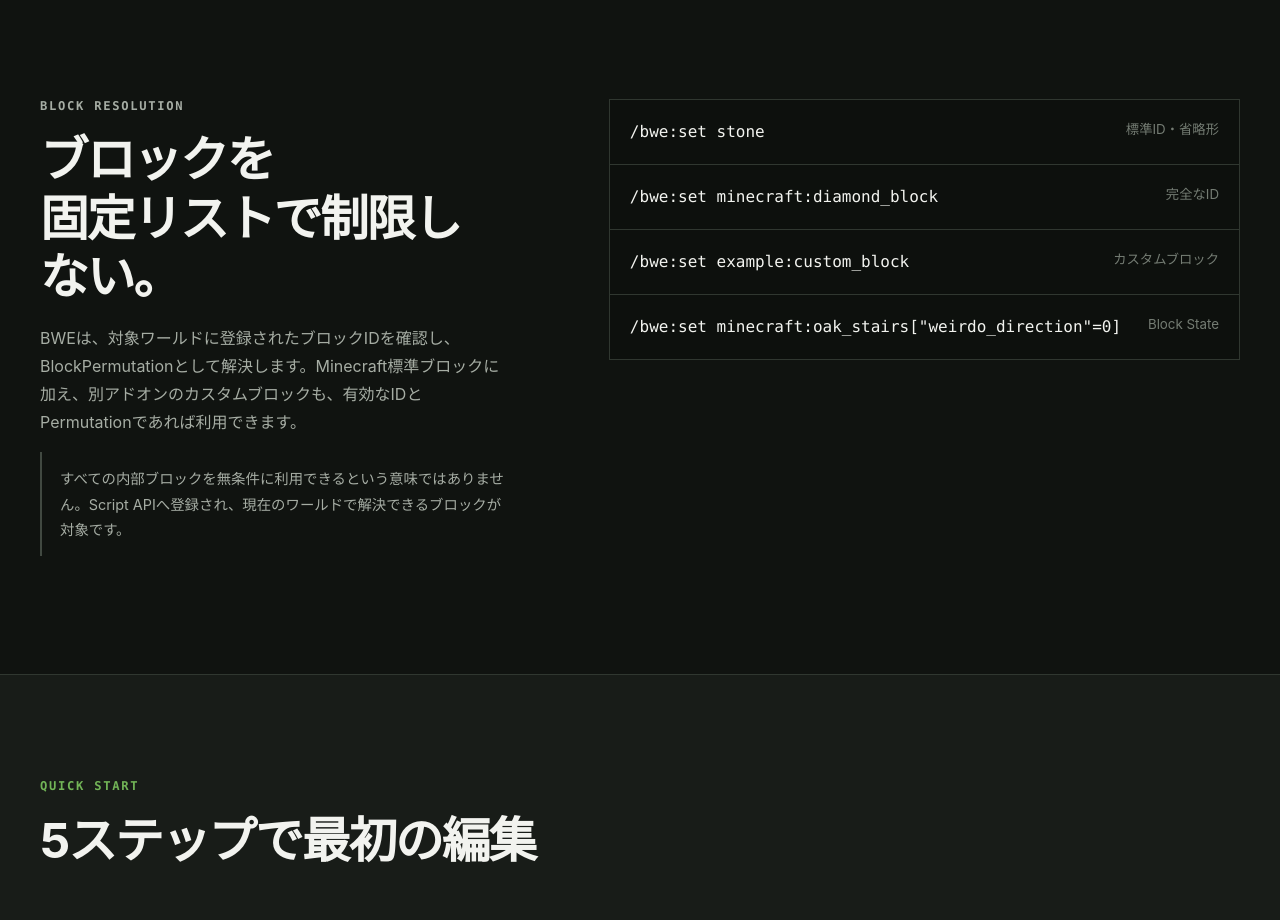
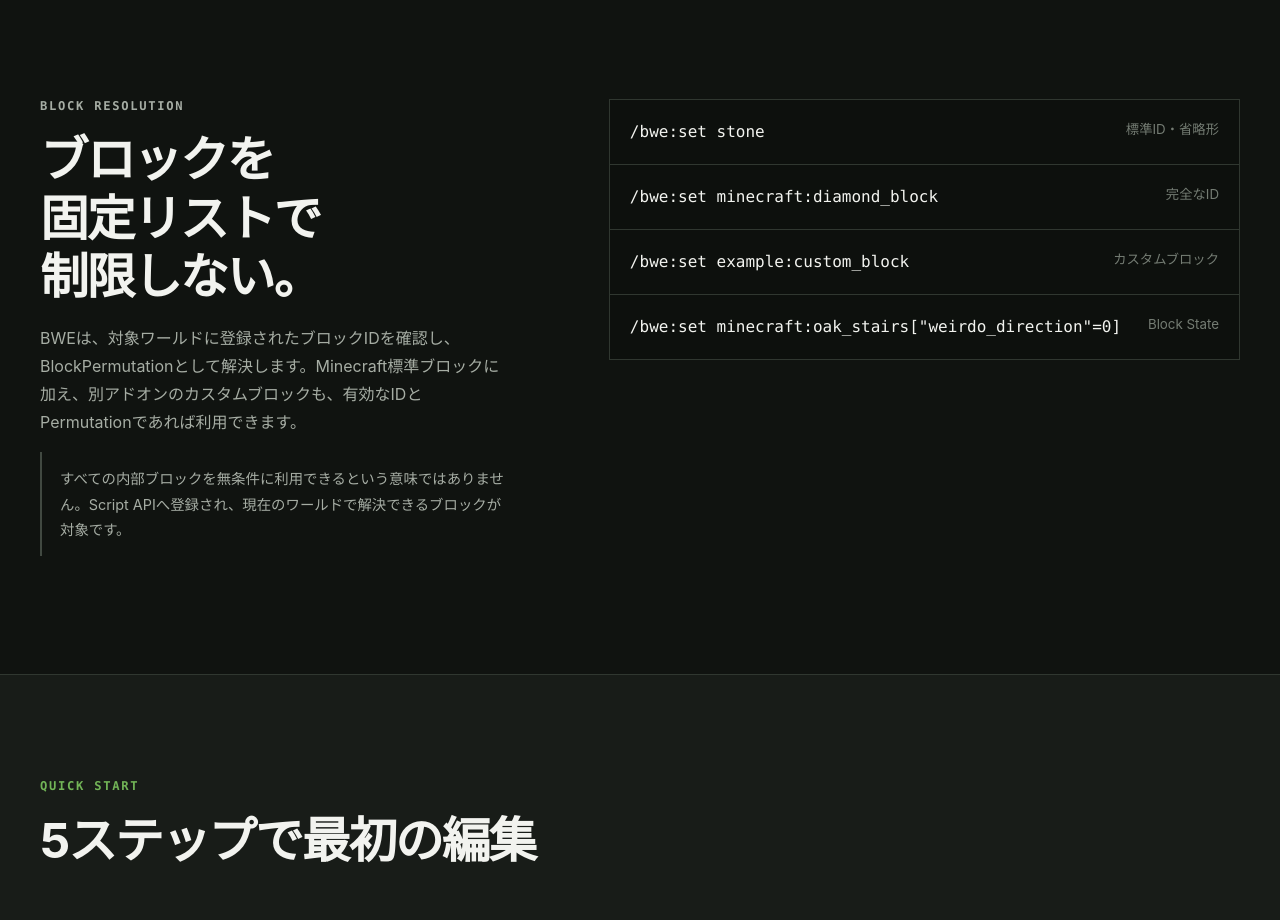
Before and after one commit to KaN1112/BWE, a plain HTML site: page index.html in a window 1280 px wide. Shown: the part 3240-4160 px from the top of the page. Drawn offline with Linux system fonts and the light colour scheme.

Commit message:
Update index.html

```diff
--- a/index.html
+++ b/index.html
@@ -131,7 +131,7 @@
       <div class="container split-layout reveal">
         <div>
           <p class="eyebrow">BLOCK RESOLUTION</p>
-          <h2>ブロックを<br>固定リストで制限しない。</h2>
+          <h2>ブロックを<br>固定リストで<br>制限しない。</h2>
           <p>BWEは、対象ワールドに登録されたブロックIDを確認し、BlockPermutationとして解決します。Minecraft標準ブロックに加え、別アドオンのカスタムブロックも、有効なIDとPermutationであれば利用できます。</p>
           <p class="note">すべての内部ブロックを無条件に利用できるという意味ではありません。Script APIへ登録され、現在のワールドで解決できるブロックが対象です。</p>
         </div>
```
